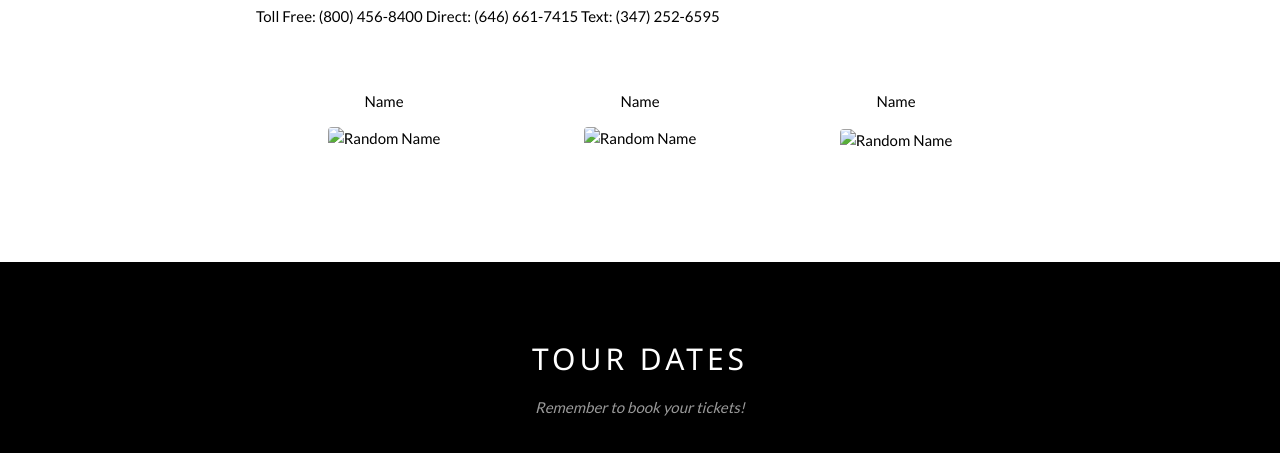
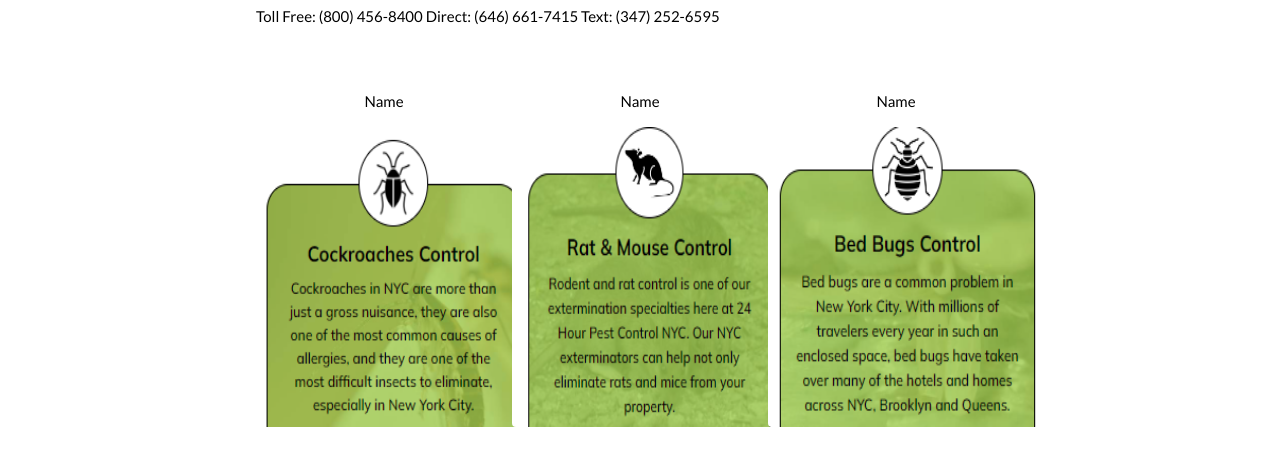
Before and after one commit to hannahfierro/SLE-Project.Fierro2024, a plain HTML site: page index.html in a window 1280 px wide. Shown: the part 1320-1773 px from the top of the page. Drawn offline with nearby package versions, Linux system fonts and the light colour scheme.

Commit message:
added images to homepage and adujested them

```diff
--- a/index.html
+++ b/index.html
@@ -85,15 +85,15 @@ body {font-family: "Lato", sans-serif}
     <div class="w3-row w3-padding-32">
       <div class="w3-third">
         <p>Name</p>
-        <img src="/w3images/bandmember.jpg" class="w3-round w3-margin-bottom" alt="Random Name" style="width:60%">
+        <img src="cockaroach.png" class="w3-round w3-margin-bottom" alt="Random Name" style="width:110%;  height:300px;">
       </div>
       <div class="w3-third">
         <p>Name</p>
-        <img src="/w3images/bandmember.jpg" class="w3-round w3-margin-bottom" alt="Random Name" style="width:60%">
+        <img src="ratandmousecontrol.png" class="w3-round w3-margin-bottom" alt="Random Name" style="width:110%;  height:300px;">
       </div>
       <div class="w3-third">
         <p>Name</p>
-        <img src="/w3images/bandmember.jpg" class="w3-round" alt="Random Name" style="width:60%">
+        <img src="BEDBUGS.png" class="w3-round" alt="Random Name" style="width:110%;  height:300px;">
       </div>
     </div>
   </div>
```
Also changed, not shown: BEDBUGS.png (added), cockaroach.png (added), onajob.jpg (renamed from Pests-Exterminators-Near-me-NYC-Chicago-Miami-Houston-LA-800x1182.jpg), ratandmousecontrol.png (added).
